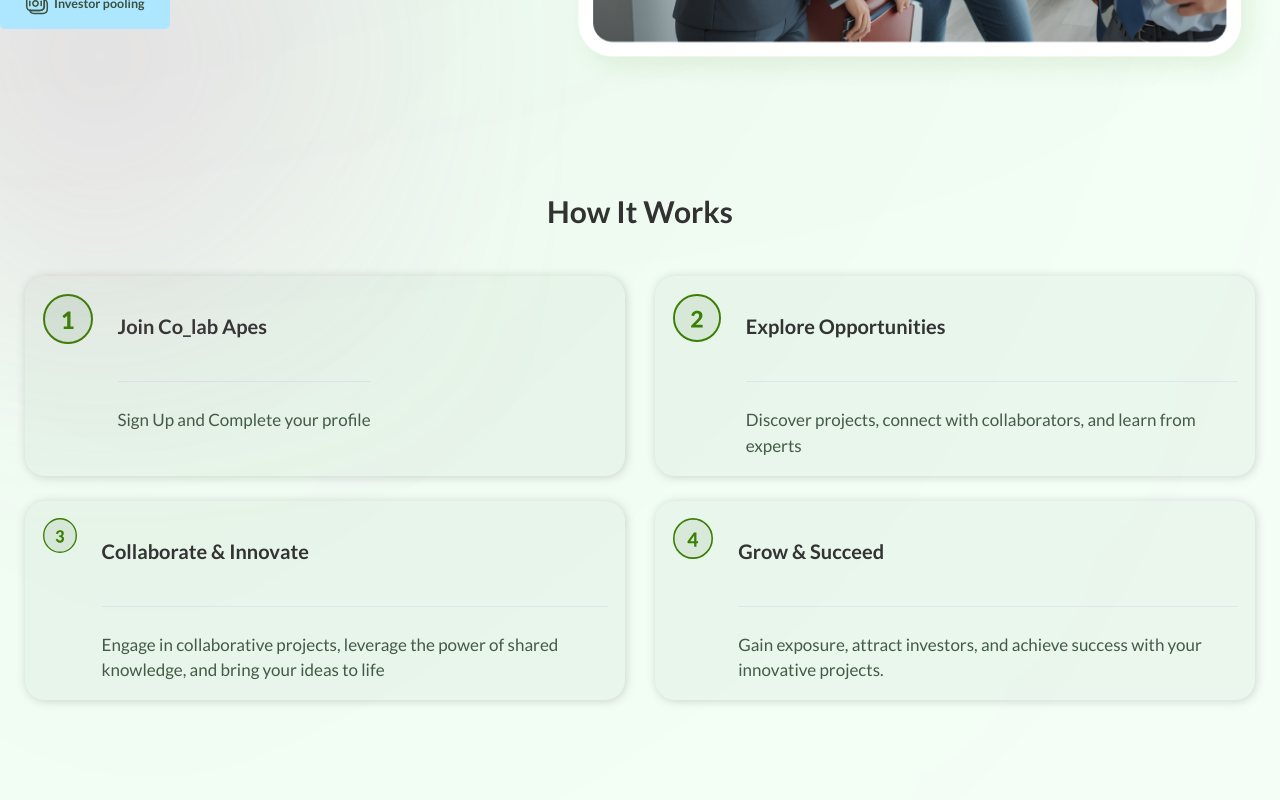
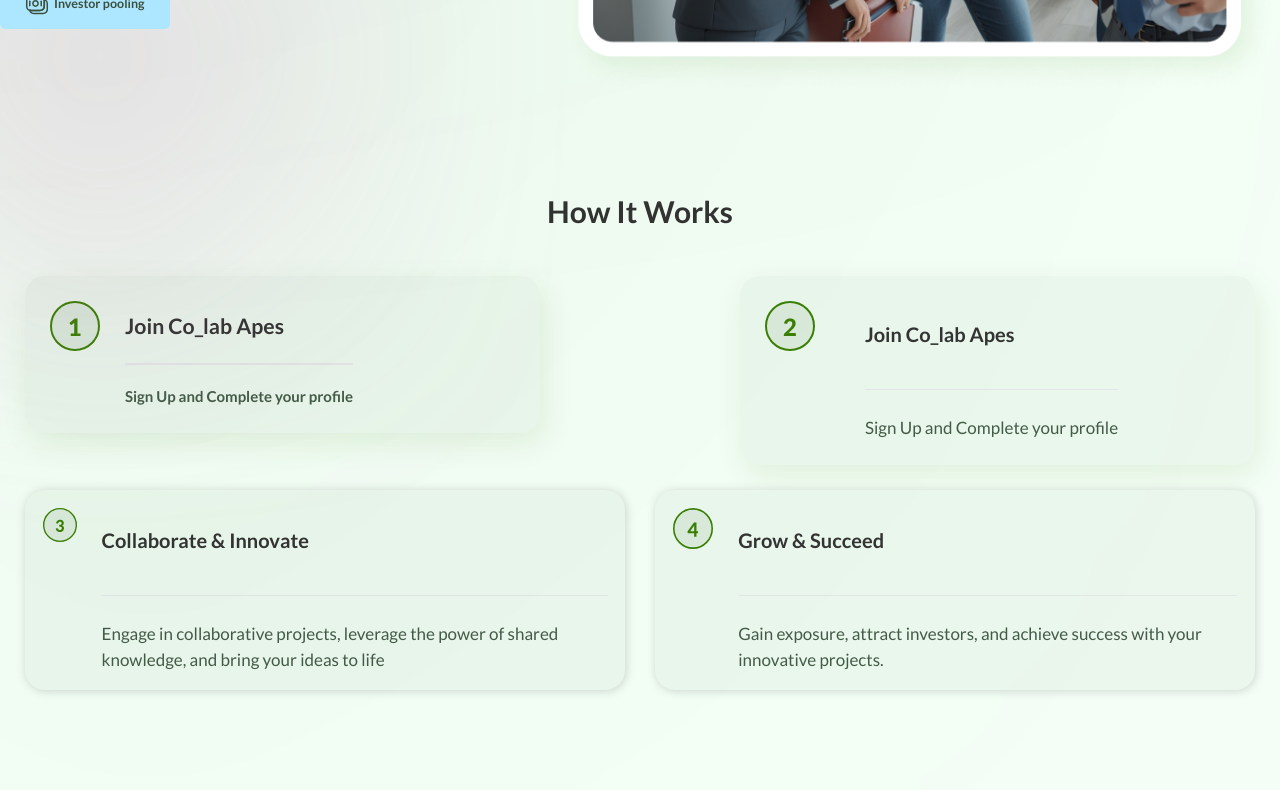
Before and after one commit to Colab-Apes/new_landing_page, a React (Vite) app: page / in a window 1280 px wide. Shown: the part 3216-4016 px from the top of the page. Built offline with nearby package versions, Linux system fonts and the light colour scheme.

Commit message:
added classnames

```diff
--- a/src/NewLandingPage/components/HowItWorks.jsx
+++ b/src/NewLandingPage/components/HowItWorks.jsx
@@ -12,8 +12,8 @@
         <div className="title text-center text-5xl text-[#333] font-bold mb-20">
           How It Works
         </div>
-        <div className="works flex flex-col md:flex-row gap-12 justify-between mb-10">
-          <div className="w-box rounded-[20px]  bg-[#ECF8EE] flex gap-10 p-7  w-full md:w-1/2 box-shadow">
+        <div className=" flex flex-col  md:flex-row gap-x-[20rem] justify-between items-start mb-10">
+          {/* <div className=" rounded-[20px]  bg-[#ECF8EE] flex gap-10 p-7  w-full md:w-1/2 box-shadow">
             <div className="w-number">
               <img src={one} alt="One" className="" />
             </div>
@@ -25,18 +25,34 @@
                 Sign Up and Complete your profile
               </p>
             </div>
+          </div> */}
+
+          <div className="flex gap-x-10 rounded-[20px]  shadow-[5px_10px_30px_0px_rgba(59,_128,_4,_0.10)] bg-[#ECF8EE]   py-10 px-10 w-full">
+            <div className="">
+              <img src={one} alt="One" className="" />
+            </div>
+            <div className=" flex flex-col mt-4 ">
+              <h1 className="text-[2.127rem] text-[#333] font-bold ">
+                Join Co_lab Apes
+              </h1>
+              <div className="border mt-8"></div>
+              <p className="text-[1.5rem] text-[#445C48]  font-bold mt-8">
+                Sign Up and Complete your profile
+              </p>
+            </div>
           </div>
-          <div className="w-box bg-[#ECF8EE] flex gap-10  p-7 w-full md:w-1/2 box-shadow  rounded-[20px]">
-            <div className="w-number">
+          {/* <div className="flex rounded-[20px]  bg-[#ECF8EE] h-[22rem] w-full"></div> */}
+
+          <div className="flex gap-x-20 rounded-[20px]  shadow-[5px_10px_30px_0px_rgba(59,_128,_4,_0.10)] bg-[#ECF8EE] py-10 px-10 w-full">
+            <div className="">
               <img src={two} alt="One" className="" />
             </div>
             <div className="w-text mt-7">
               <h1 className="text-[2rem] text-[#333333] font-semibold mb-16 ">
-                Explore Opportunities
+                Join Co_lab Apes
               </h1>
               <p className="text-[1.7rem] text-[#445C48] border-t pt-10">
-                Discover projects, connect with collaborators, and learn from
-                experts
+                Sign Up and Complete your profile
               </p>
             </div>
           </div>
```
